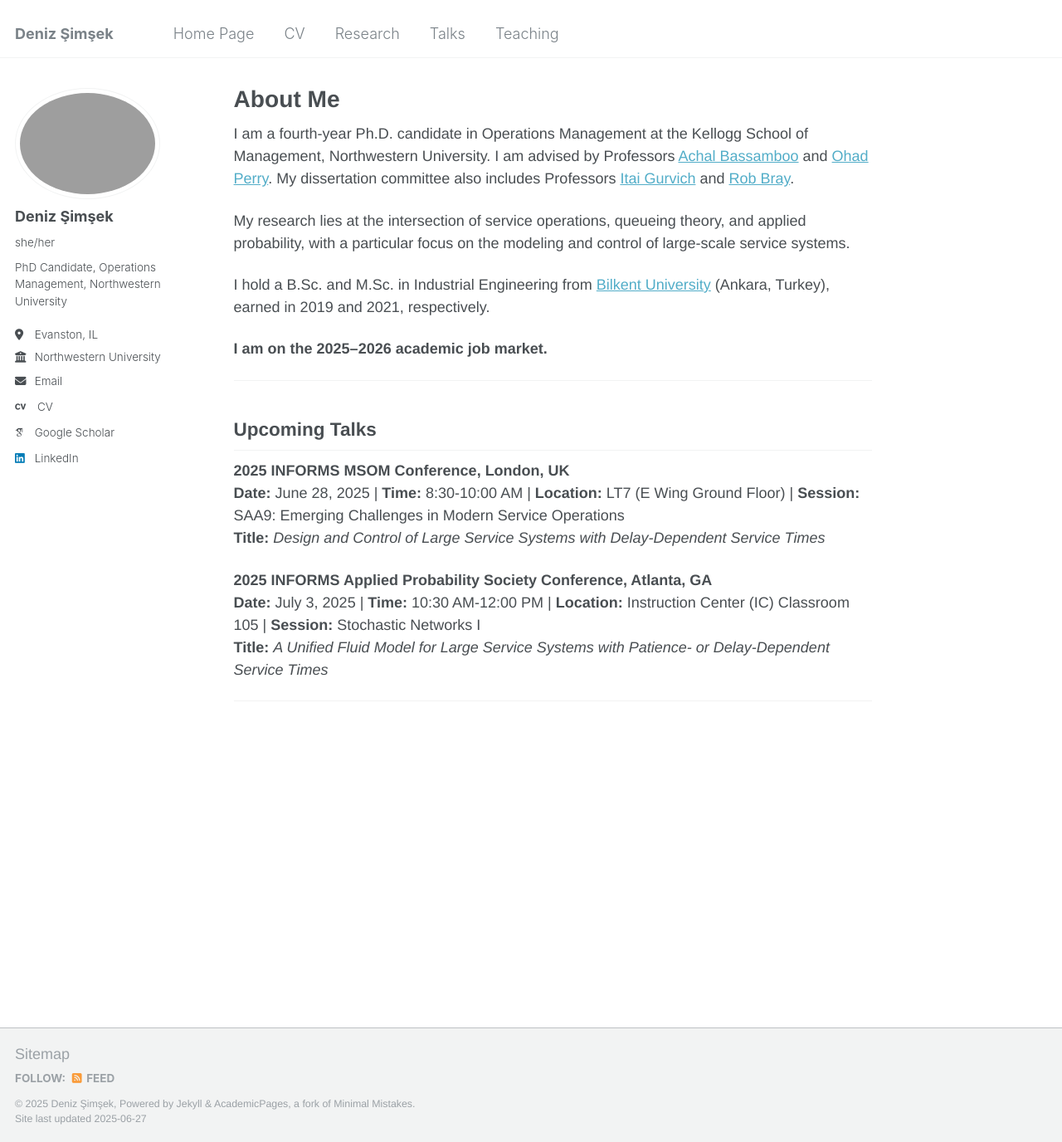
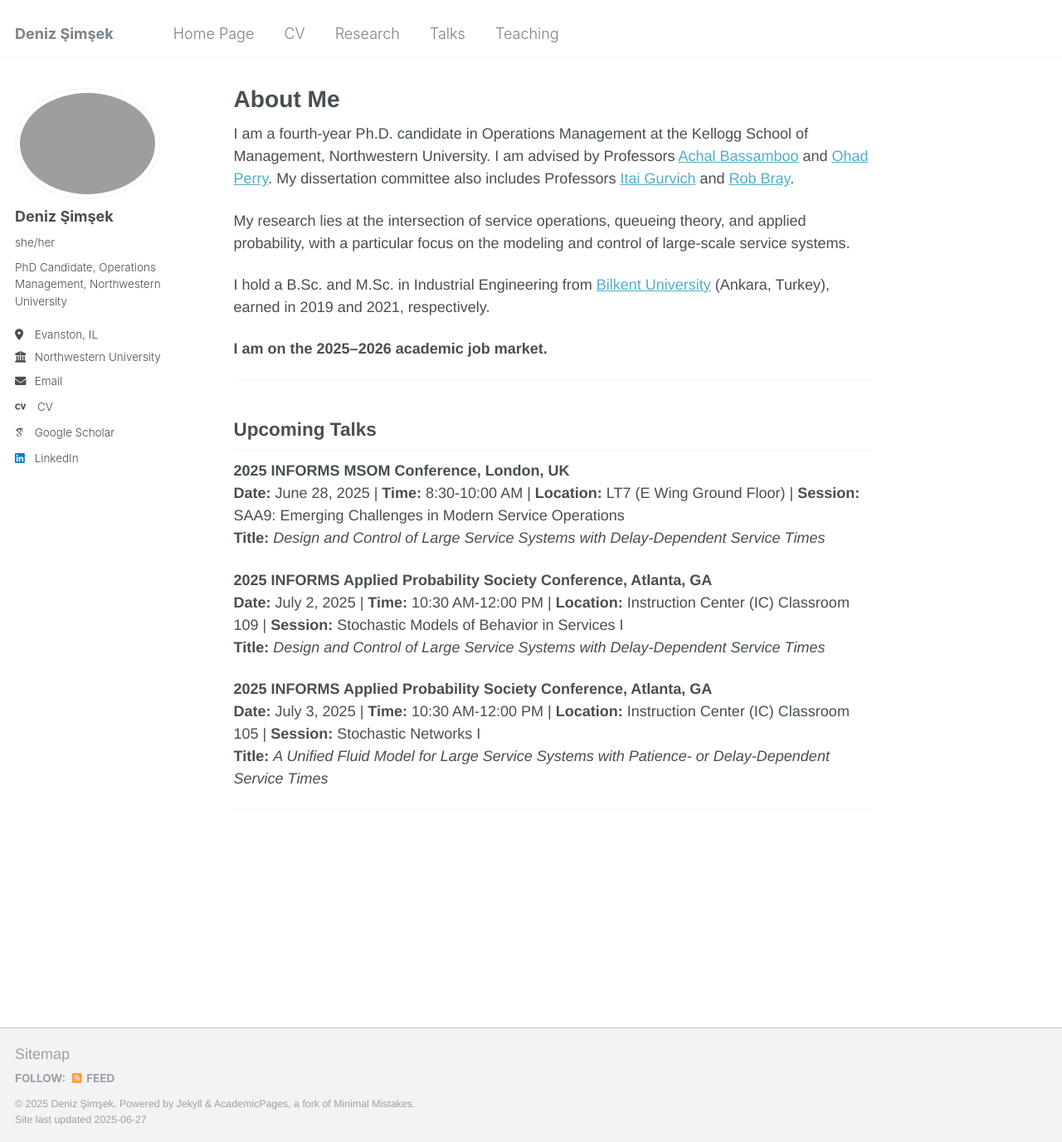
Before and after one commit to deniz-simsek/deniz-simsek.github.io, a Jekyll site: the page built from _pages/about.md, in a window 1280 px wide and 1376 px high. Shown: the whole window at 83% size. Built offline with Jekyll 4.4.1, drawn with Linux system fonts in a browser that asks for light colours; some web fonts are replaced.

Commit message:
Update about.md

```diff
--- a/_pages/about.md
+++ b/_pages/about.md
@@ -24,6 +24,10 @@ I hold a B.Sc. and M.Sc. in Industrial Engineering from [Bilkent University](htt
 **Title:** *Design and Control of Large Service Systems with Delay-Dependent Service Times*
 
 **2025 INFORMS Applied Probability Society Conference, Atlanta, GA**
+**Date:** July 2, 2025 | **Time:** 10:30 AM-12:00 PM | **Location:** Instruction Center (IC) Classroom 109 | **Session:** Stochastic Models of Behavior in Services I
+**Title:** *Design and Control of Large Service Systems with Delay-Dependent Service Times*
+
+**2025 INFORMS Applied Probability Society Conference, Atlanta, GA**
 **Date:** July 3, 2025 | **Time:** 10:30 AM-12:00 PM | **Location:** Instruction Center (IC) Classroom 105 | **Session:** Stochastic Networks I
 **Title:** *A Unified Fluid Model for Large Service Systems with Patience- or Delay-Dependent Service Times*
 
```
